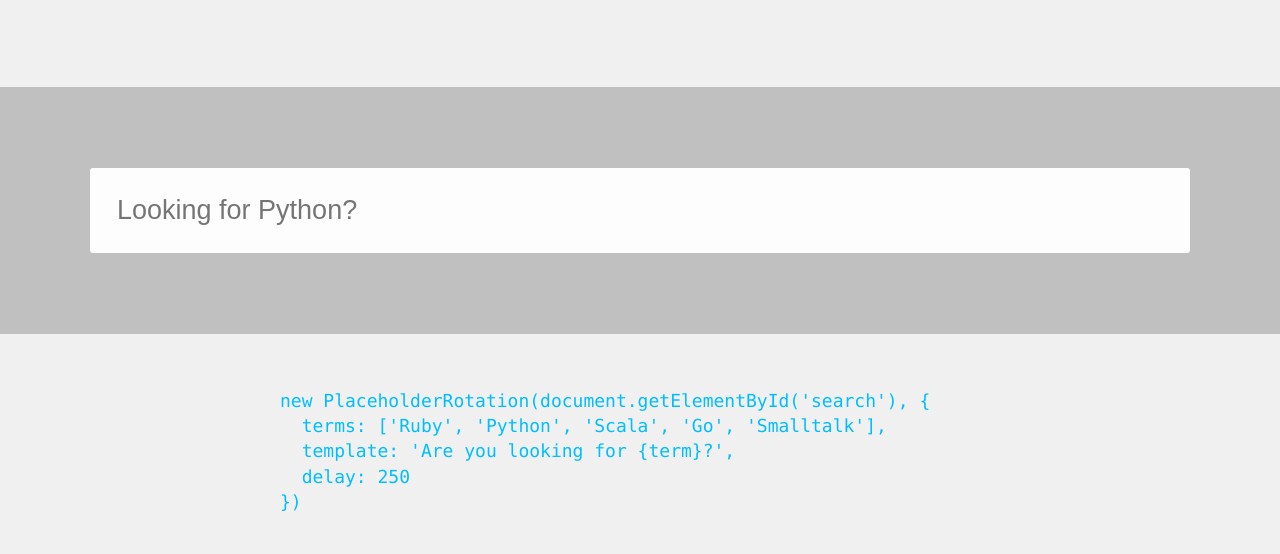
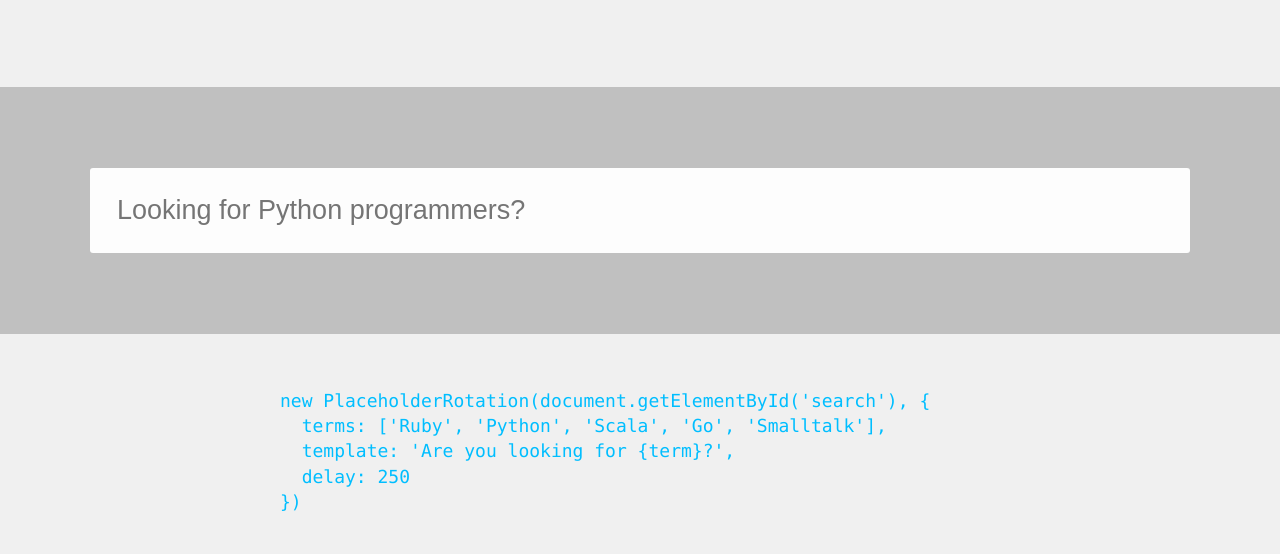
Before and after one commit to max-power/placeholder-rotation, a plain HTML site: page index.html in a window 1280 px wide. Shown: the part 246-800 px from the top of the page. Drawn offline with Linux system fonts and the light colour scheme.

Commit message:
update demo

```diff
--- a/index.html
+++ b/index.html
@@ -84,7 +84,7 @@
   <h1>Placeholder<br>Rotation</h1>
 
   <form>
-    <input type="text" id="search" data-terms="Ruby,Perl,Python,Scala,Go,Smalltalk,C,Objective-C,Rust" data-template="Looking for {term}?" data-delay="250">
+    <input type="text" id="search" data-terms="Ruby,Perl,Python,Scala,Go,Smalltalk,C,Objective-C,Rust" data-template="Looking for {term} programmers?" data-delay="250">
   </form>
 
   <article>
```
